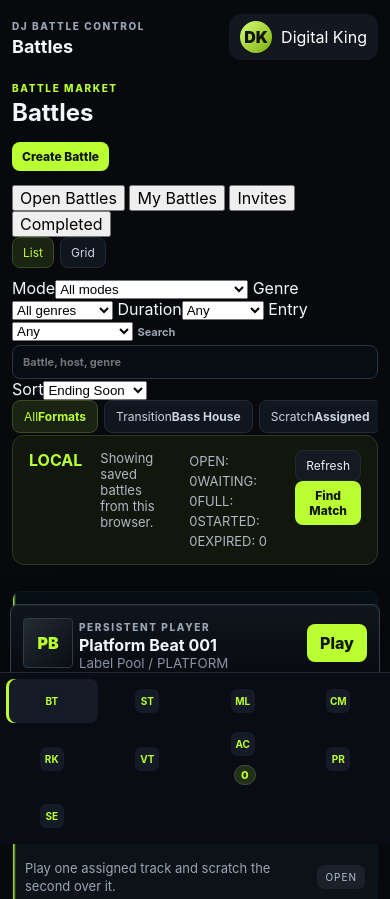
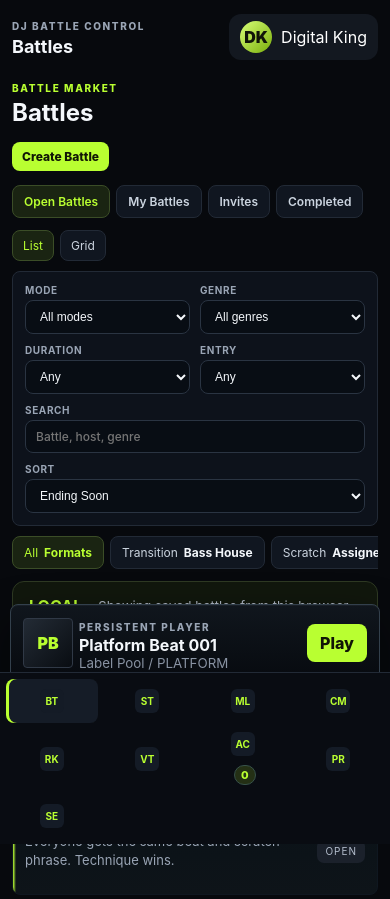
Before and after one commit to digitalkingbeat-a11y/djb, a website: page index.html in a window 390 px wide. Shown: the top 899 px of the page. Drawn offline with Linux system fonts and the light colour scheme.

Commit message:
style: polish Battles and Community controls
- Style the compact battle tabs row to match the dark/lime tab design
- Style battle lobby and community filter rows (labels, selects, search)
- Add spacing between label/value pairs in format chips, lobby status
  counts, battle row titles, reaction buttons and media attachments
- Style the community category rail and media Play button
- Drop the raw status word from community category chips ("Battle Talkon")
- Cover the new surface in test/redesign-surface.test.js

Layout/styling only; no behavior changes.

```diff
--- a/professional-redesign.css
+++ b/professional-redesign.css
@@ -1156,3 +1156,319 @@
     bottom:162px;
   }
 }
+
+/* ---- Battles + Community control polish ---- */
+.compact-tabs{
+  display:flex;
+  align-items:center;
+  gap:6px;
+  flex-wrap:wrap;
+  margin:0 0 10px;
+}
+
+.compact-tabs button{
+  border:1px solid var(--line);
+  border-radius:8px;
+  background:#101620;
+  color:#cbd4df;
+  cursor:pointer;
+  padding:8px 11px;
+  font-size:12px;
+  font-weight:600;
+}
+
+.compact-tabs button:hover,
+.battle-format-tour button:hover,
+#community-category-rail button:hover{
+  border-color:#334052;
+  color:var(--text);
+}
+
+.compact-tabs button.active{
+  background:#1a2412;
+  border-color:#3b4d27;
+  color:var(--accent);
+}
+
+.battle-filter-row,
+.community-filters{
+  display:flex;
+  flex-wrap:wrap;
+  align-items:flex-end;
+  gap:10px;
+  margin:0 0 10px;
+  padding:12px;
+  border:1px solid var(--line);
+  border-radius:8px;
+  background:#0d121b;
+}
+
+.battle-filter-row label,
+.community-filters label{
+  display:flex;
+  flex-direction:column;
+  gap:4px;
+  min-width:130px;
+  flex:1 1 130px;
+  color:var(--muted);
+  font-size:10px;
+  font-weight:700;
+  text-transform:uppercase;
+  letter-spacing:.06em;
+}
+
+.battle-filter-row label.battle-search{
+  flex:2 1 220px;
+}
+
+.battle-filter-row select,
+.battle-filter-row input,
+.community-filters select{
+  width:100%;
+  margin:0;
+  padding:8px 10px;
+  border:1px solid #2a3442;
+  border-radius:8px;
+  background:#080d14;
+  color:var(--text);
+  font-size:12px;
+  font-weight:500;
+  text-transform:none;
+  letter-spacing:0;
+}
+
+.battle-filter-row select:focus,
+.battle-filter-row input:focus,
+.community-filters select:focus{
+  outline:none;
+  border-color:#3b4d27;
+  box-shadow:0 0 0 2px rgba(185,255,49,.15);
+}
+
+.community-filters .ghost{
+  flex:0 0 auto;
+}
+
+.battle-format-tour{
+  margin:0 0 10px;
+}
+
+.battle-format-tour button,
+.community-reaction,
+#community-category-rail button{
+  display:inline-flex;
+  align-items:center;
+  gap:6px;
+}
+
+.battle-format-tour button b{
+  font-weight:700;
+  color:var(--text);
+}
+
+.battle-format-tour button.active b{
+  color:var(--accent);
+}
+
+.community-reaction b,
+#community-category-rail button b{
+  min-width:18px;
+  padding:1px 6px;
+  border-radius:999px;
+  background:#1b222d;
+  color:#cbd4df;
+  font-size:10px;
+  text-align:center;
+}
+
+.battle-lobby-strip{
+  flex-wrap:wrap;
+  align-items:center;
+  gap:10px 16px;
+}
+
+.battle-lobby-strip > span{
+  flex:1 1 220px;
+}
+
+.battle-lobby-counts{
+  display:flex;
+  flex-wrap:wrap;
+  gap:6px;
+}
+
+.battle-lobby-counts .tag{
+  display:inline-flex;
+  padding:4px 8px;
+  border:1px solid var(--line);
+  border-radius:999px;
+  background:#101620;
+  color:#b4becd;
+  font-size:10px;
+  font-weight:700;
+  letter-spacing:.06em;
+  white-space:nowrap;
+}
+
+.battle-lobby-actions{
+  display:flex;
+  gap:6px;
+  margin-left:auto;
+}
+
+.battle-row-main{
+  display:flex;
+  align-items:flex-start;
+  gap:10px;
+  min-width:0;
+}
+
+.battle-row-main > div{
+  min-width:0;
+}
+
+.battle-row-main strong{
+  display:block;
+  font-size:15px;
+  line-height:1.25;
+}
+
+.battle-row-main small{
+  display:block;
+  margin-top:3px;
+  color:var(--muted);
+  font-size:11px;
+}
+
+.battle-icon{
+  flex:0 0 auto;
+  display:grid;
+  place-items:center;
+  width:30px;
+  height:30px;
+  border:1px solid #2a3442;
+  border-radius:8px;
+  background:#101620;
+  color:var(--accent);
+  font-size:11px;
+  font-weight:800;
+}
+
+.community-status-strip > div{
+  display:flex;
+  align-items:center;
+  gap:8px;
+  margin:0 0 10px;
+  font-size:12px;
+}
+
+.community-status-strip span:not(.challenge-lamp){
+  color:var(--muted);
+}
+
+#community-category-rail{
+  display:flex;
+  flex-direction:column;
+  gap:4px;
+  margin-top:10px;
+}
+
+#community-category-rail button{
+  justify-content:space-between;
+  width:100%;
+  border:1px solid transparent;
+  border-radius:8px;
+  background:transparent;
+  color:#cbd4df;
+  cursor:pointer;
+  padding:8px 10px;
+  font-size:12px;
+  text-align:left;
+}
+
+#community-category-rail button.active{
+  background:#1a2412;
+  border-color:#3b4d27;
+  color:var(--accent);
+}
+
+@media (max-width:760px){
+  .compact-tabs{
+    flex-wrap:nowrap;
+    overflow-x:auto;
+    padding-bottom:2px;
+  }
+
+  .compact-tabs button{
+    white-space:nowrap;
+  }
+
+  .battle-filter-row label,
+  .community-filters label{
+    min-width:0;
+    flex:1 1 calc(50% - 10px);
+  }
+
+  .battle-filter-row label.battle-search{
+    flex-basis:100%;
+  }
+
+  .battle-lobby-actions{
+    margin-left:0;
+  }
+}
+
+.community-attachment{
+  display:flex;
+  align-items:center;
+  gap:12px;
+  margin-top:12px;
+  padding:10px 12px;
+  border:1px solid #252d39;
+  border-radius:8px;
+  background:#0a0f16;
+}
+
+.community-attachment > div{
+  min-width:0;
+}
+
+.community-attachment .eyebrow,
+.community-attachment strong,
+.community-attachment small{
+  display:block;
+}
+
+.community-attachment strong{
+  margin-top:2px;
+  font-size:13px;
+}
+
+.community-attachment small{
+  margin-top:2px;
+  color:var(--muted);
+  font-size:11px;
+}
+
+.community-attachment.blocked{
+  border-color:#3a2a30;
+}
+
+.community-play{
+  flex:0 0 auto;
+  border:1px solid #3b4d27;
+  border-radius:8px;
+  background:#1a2412;
+  color:var(--accent);
+  cursor:pointer;
+  padding:7px 12px;
+  font-size:12px;
+  font-weight:700;
+}
+
+.community-play:disabled{
+  border-color:var(--line);
+  background:#121821;
+  color:#6b7686;
+  cursor:not-allowed;
+}
```
Also changed, not shown: test/redesign-surface.test.js (+32 -0 lines), app.js.
